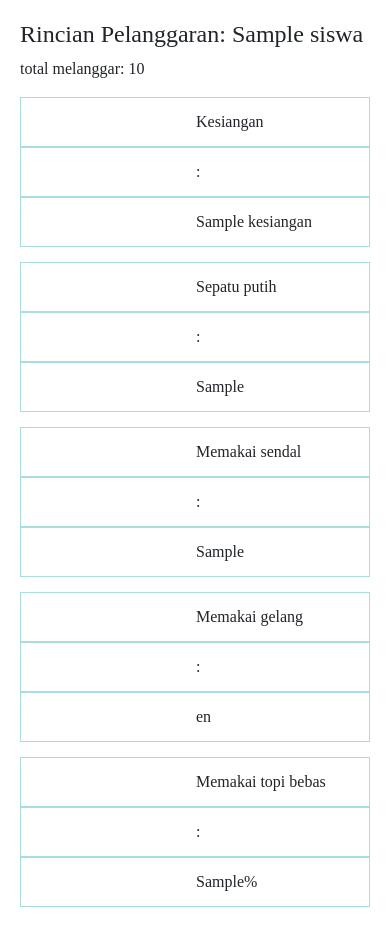
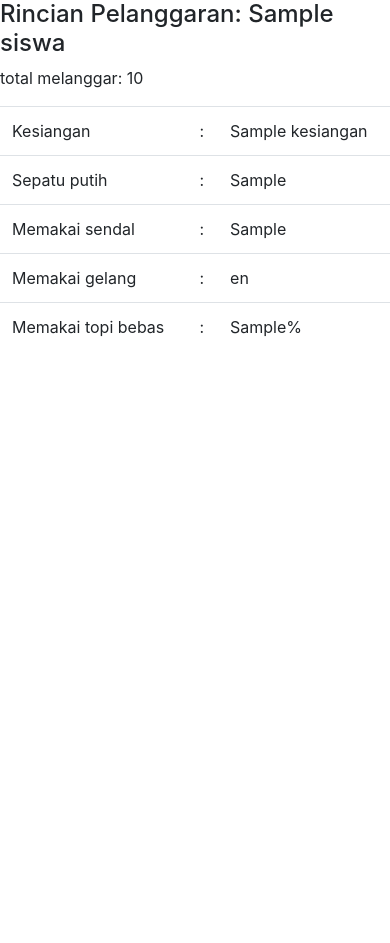
Before and after one commit to raysasitiaisyah/apk-pelanggaran-siswa-pbo, a Django app: template templates/rincian.html in a window 390 px wide. After the commit the page ends 337 px from the top, so only its background shows below. Run offline with Django 3.2, Linux system fonts and the light colour scheme; tables that the repository leaves empty hold one stand-in row (values such as "Sample post"); the template is opened without the code that fills it: values that come from a table or form of the project are taken from there, most other values are stand-ins (such as "Sample title", 1, 10 or a date in 2020); some libraries are stand-ins or nearby versions.

Commit message:
Add files via upload

```diff
--- a/static/css/style.css
+++ b/static/css/style.css
@@ -6,54 +6,3 @@ body {
     left: 50% !important;
     top: 50% !important;
 }
-
-body {
-    margin: 0;
-    padding: 20px;
-    font-family: 'Times New Roman', Times, serif;
-
-}
-
-*{
-    box-sizing: border-box;
-}
-
-.table{
-    width: 100px;
-    border-collapse: collapse;
-}
-
-.table td,.table th{
-    padding: 12px 15px;
-    border: 1px solid #add;
-
-}
-
-@media(max-width: 500px){
-    .table thead{
-        display: none;
-    }
-
-    .table, .table tbody, .table tr, .table td{
-        display: block;
-        width: 100%;
-    }
-
-    .table tr{
-        margin-bottom: 15px;
-    }
-
-    .table td{
-        padding-left: 50%;
-        position: relative;
-    }
-
-    .table td::before{
-        content: attr();
-        position: absolute;
-        left: 0;
-        width: 50%;
-        font-size: 15px;
-        font-weight: bold;
-    }
-}
```
